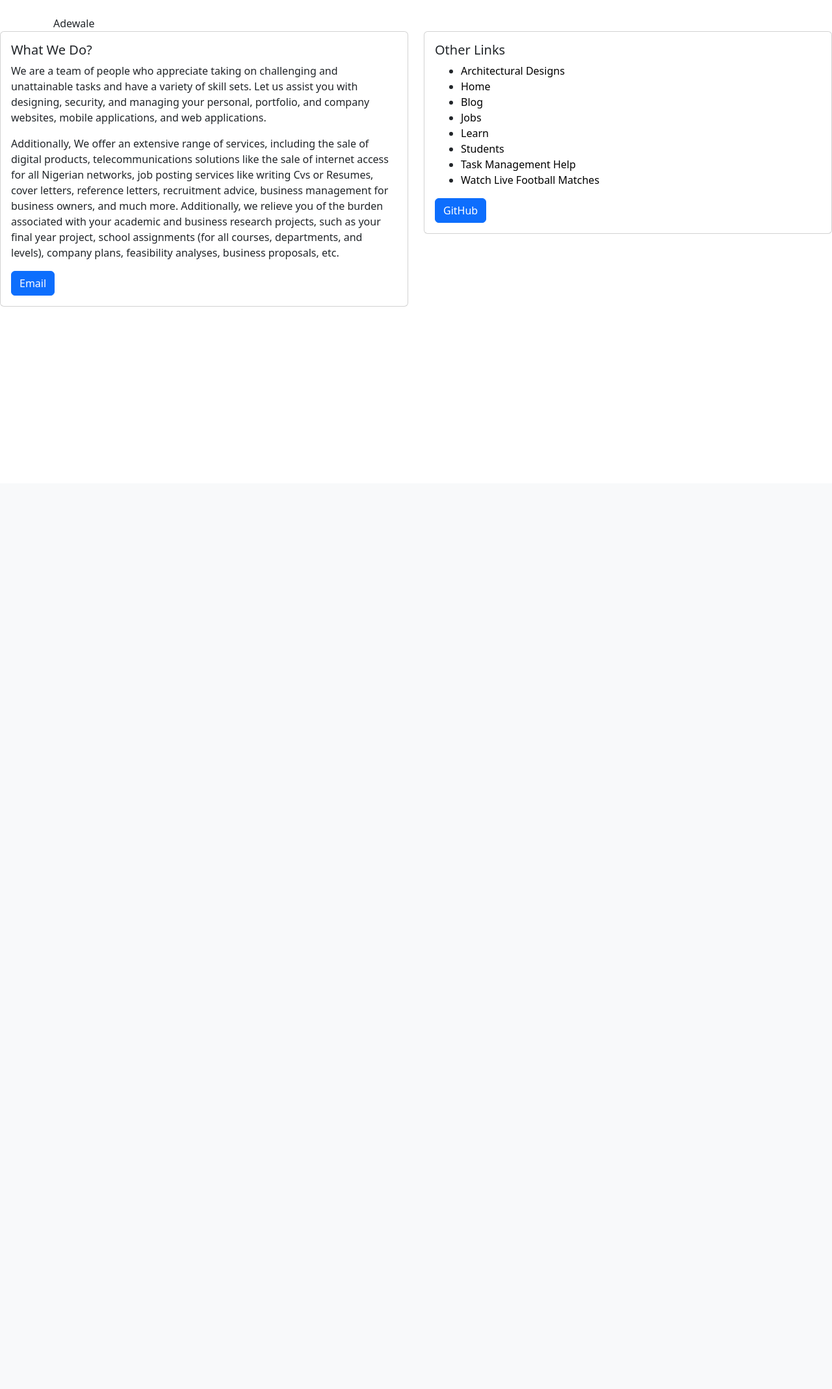
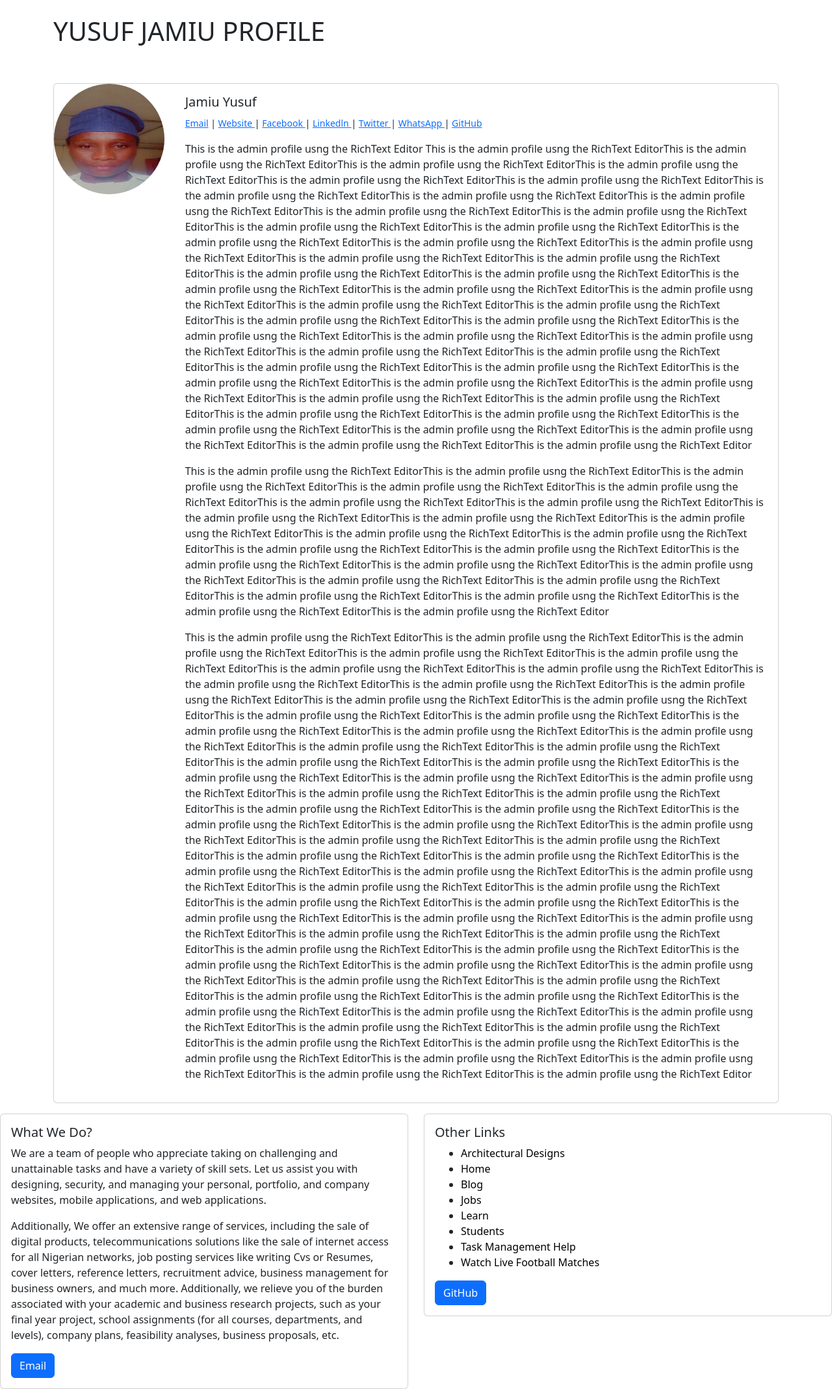
Before and after one commit to hardeex/Content-management-website, a Django app: page /account/1/profile in a window 1280 px wide. Shown: the part 56-2194 px from the top of the page at 65% size. Before the commit the page ends 528 px from the top, so only its background shows below. Run offline with Django 3.2, Linux system fonts and the light colour scheme; a user stored in the database is signed in; data comes from the database, SQL or seed files in the repository; both versions use the stored data as it was after the commit; some libraries are stand-ins or nearby versions.

Commit message:
implementing create profile interface and linking with the database

```diff
--- a/account/templates/registration/user_profile.html
+++ b/account/templates/registration/user_profile.html
@@ -1,6 +1,74 @@
 {% extends 'home/base.html' %}
-{% block title %}  {{object.author.first_name}} PROFILE {% endblock %}
+{% load static %}
+
+{% block title %}  {{page_user.user.first_name}} PROFILE {% endblock %}
 
 {% block body %}
-    {{page_user}}
+<h1> {{page_user.user.last_name|upper}} {{page_user.user.first_name|upper}} PROFILE</h1> <br><br>
+<div class="card mb-3"  >
+    <div class="row g-0">
+    <div class="col-md-2">
+
+         {% if page_user.profile_pic.url %}
+              <img src="{{page_user.profile_pic.url}}"  class="rounded-circle"
+              alt="Author profile image" width="170" height="170"  >
+         {% else %}
+              <img src="{% static 'images/profile_user_icon.png' %}"  class="rounded-circle"
+              alt="default profile image" width="170" height="170"   >
+         {% endif %}
+    </div>
+    <div class="col-md-10">
+    <div class="card-body">
+         <h5 class="card-title">{{page_user.user.first_name|safe}} {{page_user.user.last_name|safe}}</h5>
+
+         <small  class="fw-lighter">
+          {% if page_user.email_url %}
+             <a href="mailto: {{page_user.email_url}}" target="_blank">Email</a>
+          {% endif %}
+
+          {% if page_user.website_url %}
+              | <a href="{{page_user.website_url}}" target="_blank">Website </a>
+         {% endif %}
+
+
+         {% if page_user.facebook_url %}
+              |  <a href="{{page_user.facebook_url}}" class="links" target="_blank">Facebook </a>
+         {% endif %}
+
+
+         {% if page_user.linkedln_url %}
+              |  <a href="{{page_user.linkedln_url}}" class="links" target="_blank">Linkedln </a>
+         {% endif %}
+
+
+         {% if page_user.twitter_url %}
+              |  <a href="{{page_user.twitter_url}}" class="links" target="_blank">Twitter </a>
+         {% endif %}
+
+         {% if page_user.instagram_url %}
+              |  <a href="{{page_user.instagram_url}}" class="links" target="_blank">Instagram </a>
+         {% endif %}
+
+
+         {% if page_user.whatsapp_url %}
+              |  <a href="{{page_user.whatsapp_url}}" class="links" target="_blank"> WhatsApp </a>
+         {% endif %}
+
+
+         {% if page_user.github_url %}
+
+              |  <a href="{{page_user.github_url}}" class="links" target="_blank">GitHub </a>
+         {% endif %}
+
+         </small>
+         <p class="card-text">
+              {{page_user.bio |safe}}
+              </a>
+              </p>
+
+    </div>
+    </div>
+    </div>
+</div>
+
 {% endblock %}
--- a/account/urls.py
+++ b/account/urls.py
@@ -1,5 +1,5 @@
 from django.urls import path
-from . views import UserRegisterView, UserEditProfileView, ChangePasswordView, ShowUserProfile
+from . views import UserRegisterView, UserEditProfileView, ChangePasswordView, ShowUserProfile, EditProfilePageView, CreateProfilePageVIew
 from django.contrib.auth import views as auth_views
 from . import views
 
@@ -8,9 +8,12 @@ app_name = 'account'
 
 urlpatterns = [
     path('register/', UserRegisterView.as_view(), name='register'),
-    path('edit_profile/', UserEditProfileView.as_view(), name='edit_profile'),
-    #path('password/', auth_views.PasswordChangeView.as_view(template_name='registration/change_password.html'), name='password')
+
     path('/password/', ChangePasswordView.as_view(template_name='registration/change_password.html'), name='password'),
     path('changed_password_successfully/', views.changed_password_successfully, name='changed_password_successfully'),
+
+    path('edit_profile/', UserEditProfileView.as_view(), name='edit_profile'),
     path('<int:pk>/profile', ShowUserProfile.as_view(), name='user_profile'),
+    path('<int:pk>/edit_profile_page', EditProfilePageView.as_view(), name='edit_profile_page'),
+    path('create_profile_page/', CreateProfilePageVIew.as_view(), name='create_profile')
 ]
--- a/account/views.py
+++ b/account/views.py
@@ -2,11 +2,11 @@ from django.shortcuts import render, get_object_or_404
 from django.views import generic
 from django.contrib.auth.forms import UserCreationForm, UserChangeForm, PasswordChangeForm
 from django.urls import reverse_lazy
-from .forms import RegisterForm, EditProfileForm, PasswordChangedForm
+from .forms import RegisterForm, EditProfileForm, PasswordChangedForm, ProfilePageForm
 from django.contrib.auth.views import PasswordChangeView
-from . import models
-from django.views.generic import DetailView
+from django.views.generic import DetailView, CreateView
 from index.models import Profile
+
 
 
 class UserRegisterView(generic.CreateView):
@@ -14,6 +14,7 @@ class UserRegisterView(generic.CreateView):
     form_class = RegisterForm
     template_name = 'registration/register.html'
     success_url = reverse_lazy('login')
+
 
 class UserEditProfileView(generic.UpdateView):
     #form_class = UserCreationForm
@@ -23,6 +24,7 @@ class UserEditProfileView(generic.UpdateView):
 
     def get_object(self):
         return self.request.user
+
 
 class ChangePasswordView(PasswordChangeView):
     form_class = PasswordChangedForm
@@ -38,9 +40,29 @@ class ShowUserProfile(DetailView):
 
 
     def get_context_data(self, *args, **kwargs):
-        users = Profile.objects.all()
+        #users = Profile.objects.all()
         context = super(ShowUserProfile, self).get_context_data(*args, **kwargs)
 
         page_user = get_object_or_404(Profile, id=self.kwargs['pk'])
         context['page_user'] = page_user
         return context
+
+
+class EditProfilePageView(generic.UpdateView):
+    model = Profile
+    template_name = 'registration/edit_profile_page.html'
+    #fields = '__all__'
+    form_class = ProfilePageForm
+    success_url = reverse_lazy('index:home')
+
+
+class CreateProfilePageVIew(CreateView):
+    model = Profile
+    template_name = 'registration/create_user_profile.html'
+    #fields = '__all__'
+    form_class = ProfilePageForm
+
+
+    def form_valid(self, form):
+        form.instance.user = self.request.user
+        return super().form_valid(form)
--- a/index/models.py
+++ b/index/models.py
@@ -67,8 +67,11 @@ class Profile(models.Model):
     whatsapp_url= models.CharField(max_length=255, blank=True, null=True)
     github_url=  models.CharField(max_length=255, blank=True, null=True)
     website_url= models.CharField(max_length=255, blank=True, null=True)
-
+    email_url= models.CharField(max_length=255, blank=True, null=True)
 
 
     def __str__(self):
         return str(self.user)
+
+    def get_absolute_url(self):
+        return reverse('index:blog_details', args=[str(self.id)] )
--- a/index/templates/home/add_post.html
+++ b/index/templates/home/add_post.html
@@ -22,4 +22,6 @@
 {% else %}
     <h2>You don't have the permission to access this page...</h2>
 {% endif %}
+
+
 {% endblock %}
--- a/index/templates/home/base.html
+++ b/index/templates/home/base.html
@@ -40,7 +40,14 @@
                     Manage Account
                     </a>
                     <ul class="dropdown-menu">
-                      <li><a class="dropdown-item" href="{% url 'account:edit_profile' %}">Edit Profile </a></li>
+                    {% if user.profile.id %}
+                          <li><a class="dropdown-item" href="{% url 'account:edit_profile_page' user.profile.id %}"> Edit Profile </a></li>
+                          <li><a class="dropdown-item" href="{% url 'account:user_profile' user.profile.pk %}">View Profile</a></li>
+                    {% else %}
+                          <li><a class="dropdown-item" href="{% url 'account:create_profile' %}">Create Profile </a></li>
+                    {% endif %}
+                      <li><a class="dropdown-item" href="{% url 'account:edit_profile' %}"> Settings </a></li>
+                      <li><hr class="dropdown-divider"></li>
                       <li><a class="dropdown-item" href="{% url 'logout' %}">Logout</a></li>
                     </ul>
                   </li>
```
Also changed, not shown: account/forms.py (+22 -0 lines), account/templates/registration/create_user_profile.html (added, +23 -0 lines), account/templates/registration/edit_profile.html (+25 -5 lines), account/templates/registration/edit_profile_page.html (added, +29 -0 lines), index/templates/home/blog_details.html (+9 -3 lines), db.sqlite3, index/migrations/0026_profile_email_url.py (added), media/images/profile/buy.jpg (added).
